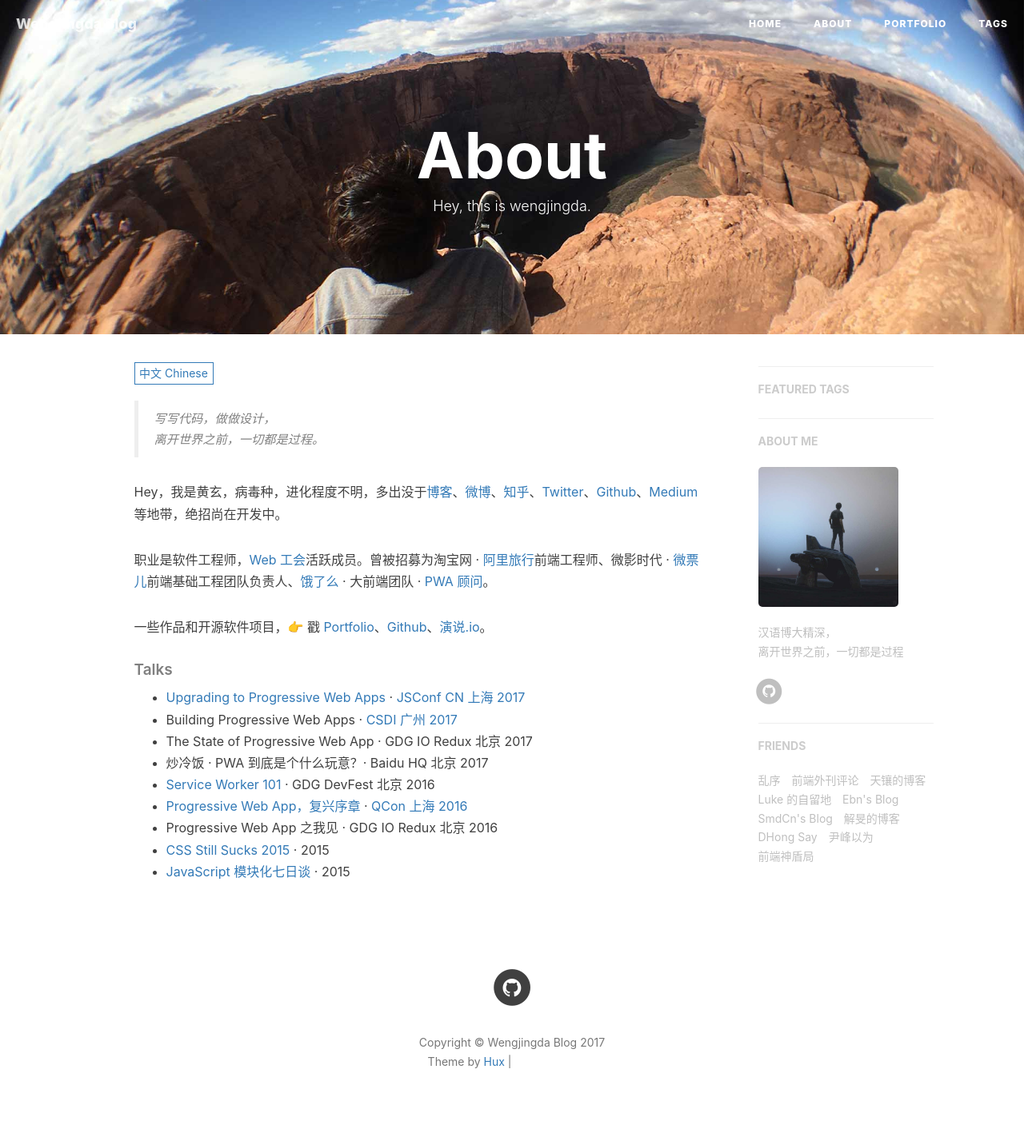
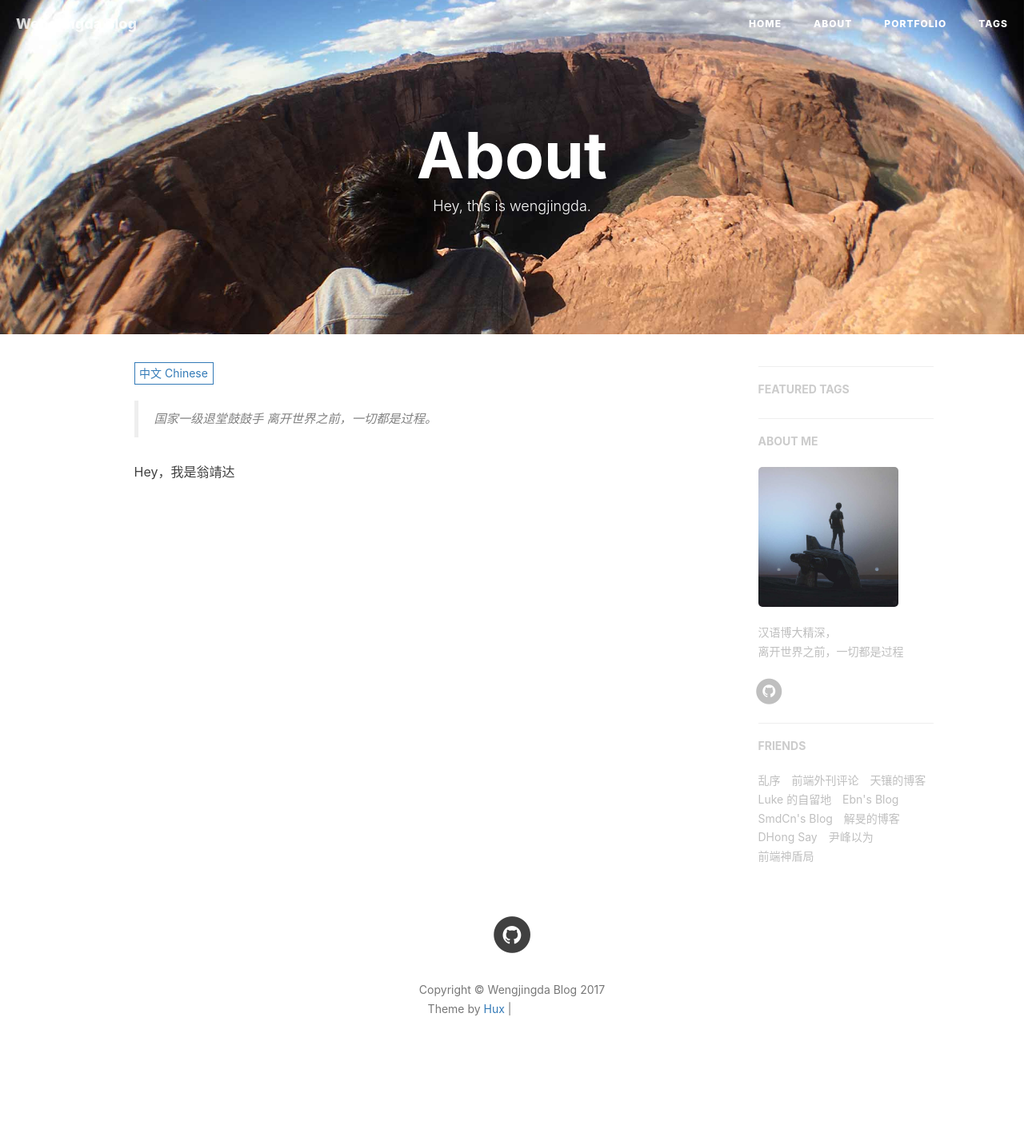
Before and after one commit to wengjingda/wengjingda, a Jekyll site: the page built from about.html, in a window 1280 px wide. Shown: the whole page at 80% size. Built offline with Jekyll 4.4.1, drawn with Linux system fonts in a browser that asks for light colours; nearby versions of some CDN libraries; comment, search, counter and statistics services are not loaded; after the commit the page ends 1366 px from its top, so only the background shows below that; grey boxes are pictures that could not be loaded.

Commit message:
Update zh.md

```diff
--- a/_includes/about/zh.md
+++ b/_includes/about/zh.md
@@ -1,31 +1,4 @@
-> 写写代码，做做设计，
+> 国家一级退堂鼓鼓手
 > 离开世界之前，一切都是过程。
 
-Hey，我是黄玄，病毒种，进化程度不明，多出没于[博客](https://huangxuan.me)、[微博](weibo.com/huxpro)、[知乎](https://www.zhihu.com/people/huxpro/pins/posts)、[Twitter](https://twitter.com/Huxpro/)、[Github](http://github.com/huxpro)、[Medium](https://medium.com/@Huxpro) 等地带，绝招尚在开发中。
-
-职业是软件工程师，[Web 工会](https://medium.com/ben-and-dion/team-web-3315aa447fb2#.359a9c6cl)活跃成员。曾被招募为淘宝网 · [阿里旅行](http://alitrip.com)前端工程师、微影时代 · [微票儿](http://www.wepiao.com/?r=movie)前端基础工程团队负责人、[饿了么](https://ele.me/) · 大前端团队 · [PWA 顾问](https://medium.com/elemefe/upgrading-ele-me-to-progressive-web-app-2a446832e509)。
-
-一些作品和开源软件项目，👉 戳 [Portfolio](/portfolio)、[Github](http://github.com/huxpro)、[演说.io](http://https://zhuanlan.zhihu.com/p/21280918)。
-
-
-##### Talks
-
-- [Upgrading to Progressive Web Apps][9] · [JSConf CN 上海 2017](http://2017.jsconf.cn/)
-- Building Progressive Web Apps · [CSDI 广州 2017](http://www.csdisummit.com/)
-- The State of Progressive Web App · GDG IO Redux 北京 2017
-- 炒冷饭 · PWA 到底是个什么玩意？· Baidu HQ 北京 2017
-- [Service Worker 101][5] · GDG DevFest 北京 2016
-- [Progressive Web App，复兴序章][4] · [QCon 上海 2016](http://2016.qconshanghai.com/presentation/3111)
-- Progressive Web App 之我见 · GDG IO Redux 北京 2016
-- [CSS Still Sucks 2015][2] · 2015
-- [JavaScript 模块化七日谈][1] · 2015
-
-[1]: //huangxuan.me/2015/07/09/js-module-7day/
-[2]: //huangxuan.me/2015/12/28/css-sucks-2015/
-[3]: //huangxuan.me/2016/06/05/pwa-in-my-pov/
-[4]: //huangxuan.me/2016/10/20/pwa-qcon2016/
-[5]: //huangxuan.me/2016/11/20/sw-101-gdgdf/
-[6]: https://yanshuo.io/assets/player/?deck=58ac8598b123db0067292f92 "PWA Rehashing"
-[7]: https://yanshuo.io/assets/player/?deck=593ad6fbfe88c2006a0a0d6d "The State of PWA"
-[8]: https://yanshuo.io/assets/player/?deck=594d673d570c357d0698a950 "Building PWA"
-[9]: //huangxuan.me/jsconfcn2017/
+Hey，我是翁靖达
```
